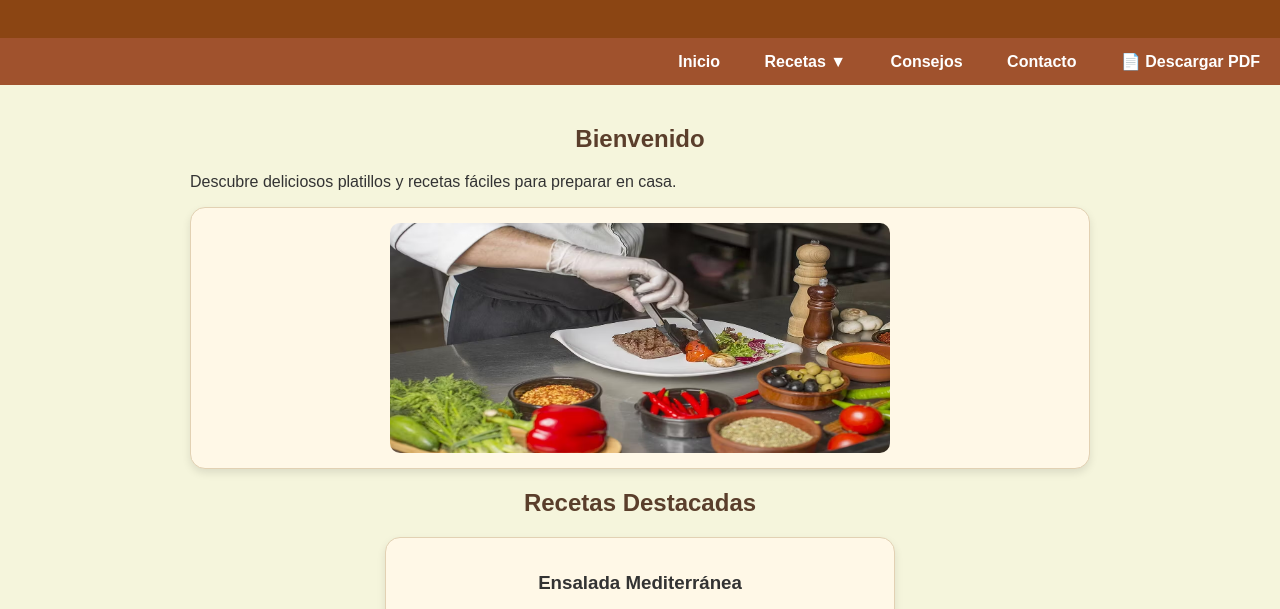
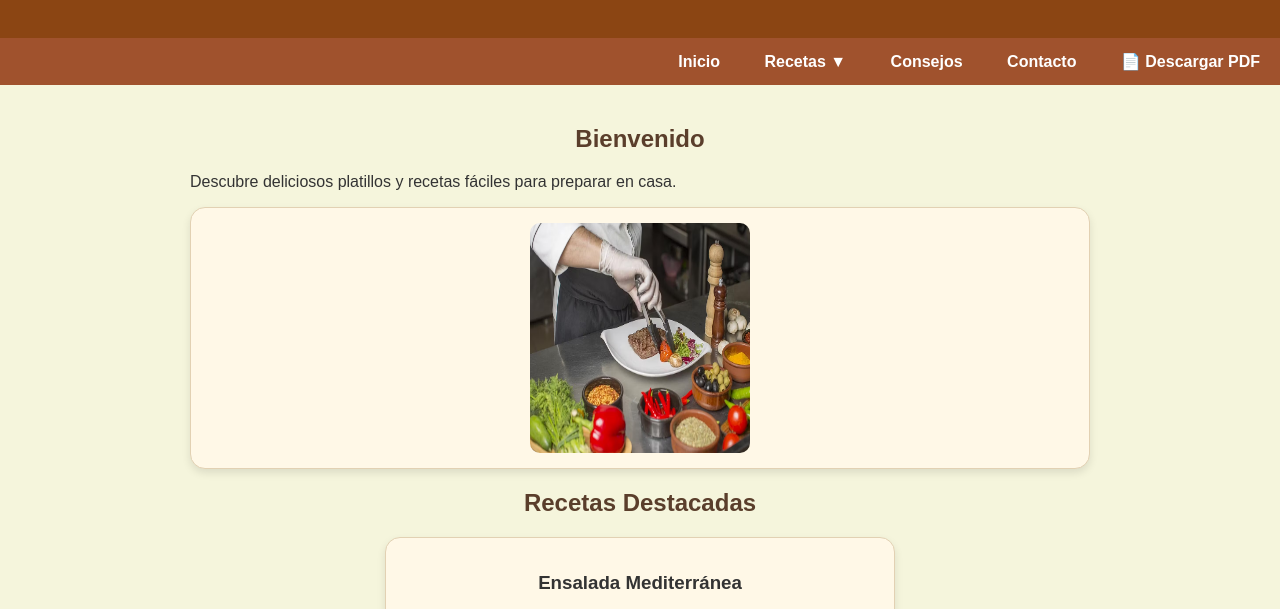
Before and after one commit to BrxZarate/PaginaBri, a plain HTML site: page index.html in a window 1280 px wide. Shown: the part 127-736 px from the top of the page. Drawn offline with Linux system fonts and the light colour scheme.

Commit message:
Add files via upload

```diff
--- a/index.html
+++ b/index.html
@@ -206,7 +206,7 @@ button:hover {
     <h2>Bienvenido</h2>
     <p>Descubre deliciosos platillos y recetas fáciles para preparar en casa.</p>
     <div class="cuadro-seccion">
-        <img src="gastronomia.jpg" alt="Imagen de gastronomía" style="display:block; margin:0 auto; width:500px; border-radius:10px;">
+        <img src="gastronomia.jpg" alt="Imagen de gastronomía" style="display:block; margin:0 auto; width: 0 auto; border-radius:10px;">
     </div>
 
     <section id="recetas">
```
